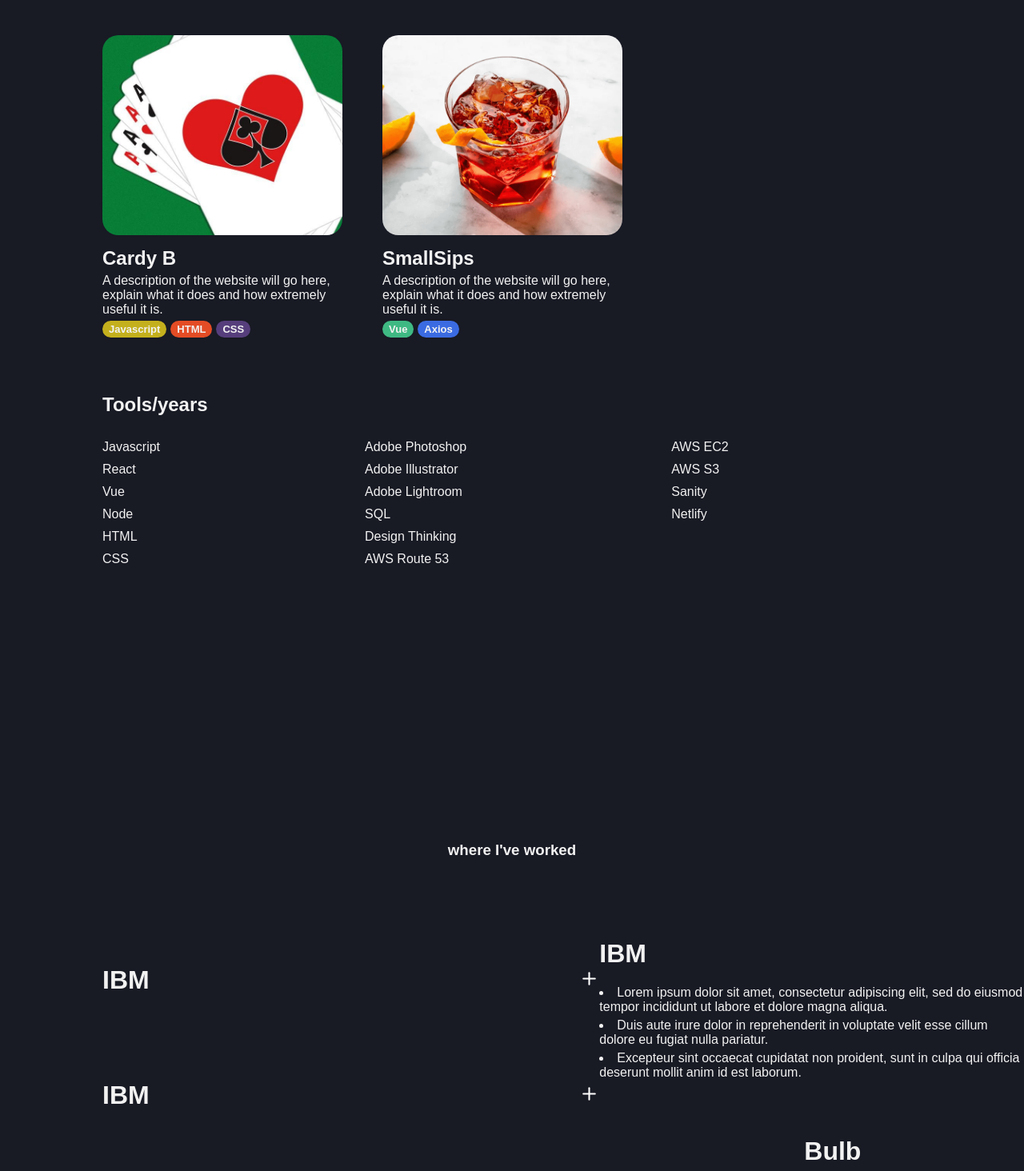
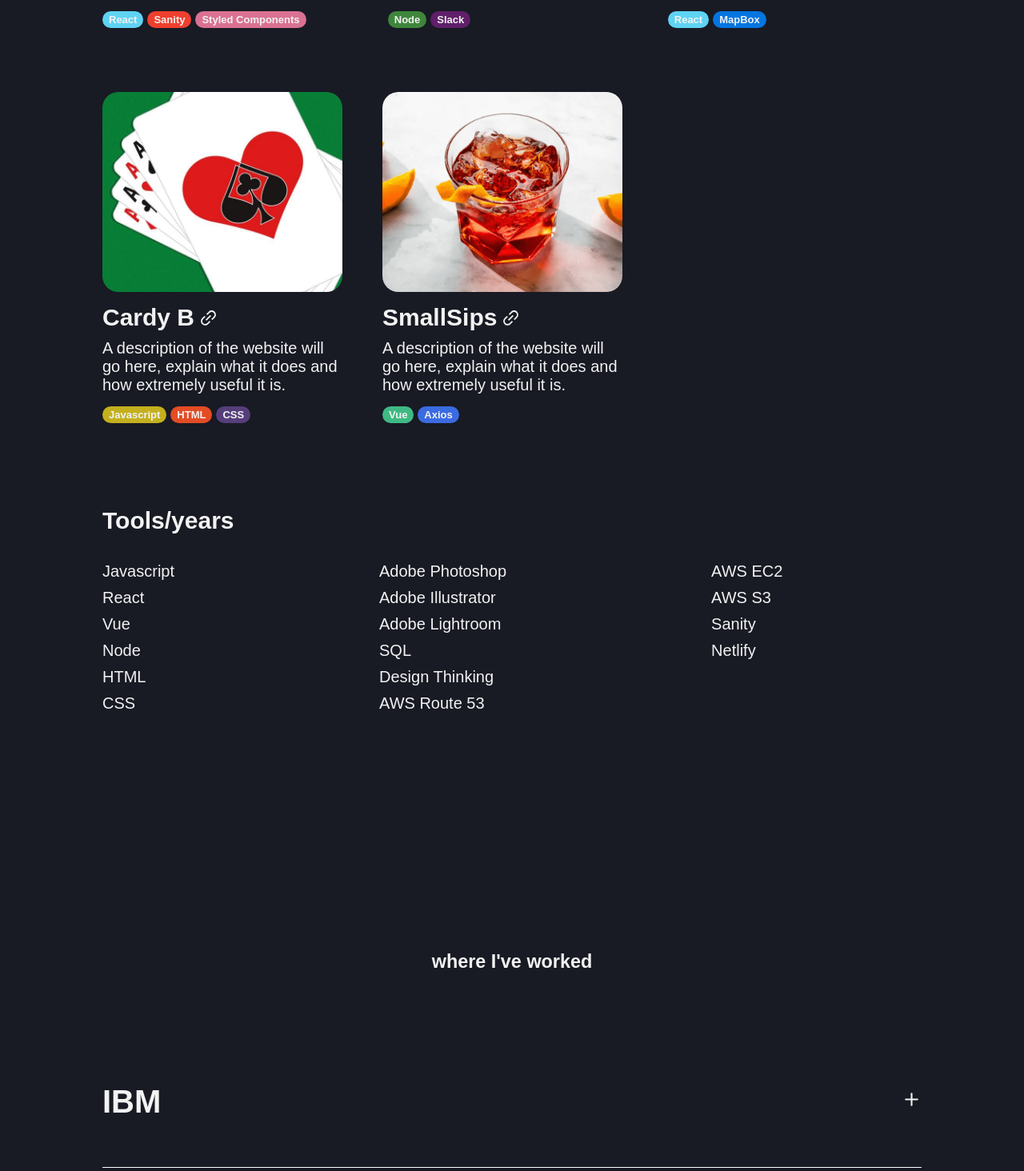
Before and after one commit to tristanp1407/tristanplet.com, a React (Create React App) app: page / in a window 1280 px wide. Shown: the part 1326-2790 px from the top of the page at 80% size. Built offline with nearby package versions, Linux system fonts and the light colour scheme.

Commit message:
finilised drop down and added icon

```diff
--- a/public/index.html
+++ b/public/index.html
@@ -24,7 +24,7 @@
       work correctly both with client-side routing and a non-root public URL.
       Learn how to configure a non-root public URL by running `npm run build`.
     -->
-    <title>React App</title>
+    <title>Tristan Plet</title>
   </head>
   <body>
     <noscript>You need to enable JavaScript to run this app.</noscript>
--- a/src/components/HomePage/HomePage.js
+++ b/src/components/HomePage/HomePage.js
@@ -5,7 +5,6 @@ import Hello from "../Hello/Hello";
 import SectionHeader from "../SectionHeader/SectionHeader";
 import Projects from "../Projects/Projects";
 import ToolKit from "../ToolKit/ToolKit";
-import Work from "../Work/Work";
 import AboutMe from "../AboutMe/AboutMe";
 import Accordion from "../Work/Accordion/Accordion";
 
@@ -31,7 +30,6 @@ export default function HomePage(theme) {
 
         <S.Section alignItems={"flex-start"}>
           <Accordion />
-          <Work />
         </S.Section>
 
         <SectionHeader text={"other things I like to do"} />
--- a/src/components/Projects/Tile/Tile.js
+++ b/src/components/Projects/Tile/Tile.js
@@ -1,19 +1,26 @@
 import React from "react";
 import * as S from "./Tile.styled";
+import { IconContext } from "react-icons";
+import { AiOutlineLink } from "react-icons/ai";
 
 export default function Tile(props) {
+  let iconColor = (props) => props.theme.fontColor;
+
   return (
+    <IconContext.Provider value={{ color: iconColor, size: "25px" }}>
       <S.OneProject>
         <S.Tile href={props.href} target="_blank">
           <S.IMG src={props.image}></S.IMG>
         </S.Tile>
+
         <S.ProjectInfo>
-        <a href={props.href}>
-          <S.ProjectTitle>{props.name}</S.ProjectTitle>
-        </a>
+          <S.TitleWrapper href={props.href}>
+            <S.ProjectTitle>{props.name}</S.ProjectTitle> <AiOutlineLink />
+          </S.TitleWrapper>
 
           <S.ProjectDescription>{props.description}</S.ProjectDescription>
         </S.ProjectInfo>
+
         <S.ToolsList>
           {props.tools.map((tool, i) => {
             return (
@@ -24,5 +31,6 @@ export default function Tile(props) {
           })}
         </S.ToolsList>
       </S.OneProject>
+    </IconContext.Provider>
   );
 }
--- a/src/components/Projects/Tile/Tile.styled.js
+++ b/src/components/Projects/Tile/Tile.styled.js
@@ -6,7 +6,7 @@ export const OneProject = styled.div`
   display: flex;
   flex-direction: column;
   align-items: flex-start;
-  margin: 0 50px 50px 0;
+  margin: 0 50px 80px 0;
 
   @media (max-width: 768px) {
     margin: 20px auto;
@@ -40,27 +40,36 @@ export const ProjectInfo = styled.div`
   flex-direction: column;
   align-items: flex-start;
   color: ${(props) => props.theme.fontColor};
+`;
 
-  a {
-    text-decoration: none;
-    color: ${(props) => props.theme.fontColor};
+export const TitleWrapper = styled.a`
+  display: flex;
+  flex-direction: row;
+  justify-content: space-between;
+  align-items: center;
+  text-decoration: none;
+  color: ${(props) => props.theme.fontColor};
+  margin: 15px 0 10px 0;
+
+  svg {
+    transition: transform 0.5s;
+  }
+
+  :hover > svg {
+    transform: rotate(360deg);
   }
 `;
 
 export const ProjectTitle = styled.h2`
-  margin: 15px 0 0 0;
-
-  @media (max-width: 768px) {
-    margin: 0;
-  }
+  margin: 0 5px 0 0;
   :hover {
     opacity: 0.9;
   }
 `;
 
 export const ProjectDescription = styled.p`
-  margin: 5px 0 0 0;
   max-width: ${tileWidth};
+  margin: 0;
 `;
 
 export const ToolsList = styled.div`
@@ -68,6 +77,7 @@ export const ToolsList = styled.div`
   flex-direction: row;
   flex-wrap: wrap;
   align-items: flex-start;
+  margin-top: 10px;
 `;
 
 export const ToolPill = styled.div`
--- a/src/components/Work/Accordion/Accordion.js
+++ b/src/components/Work/Accordion/Accordion.js
@@ -3,13 +3,42 @@ import * as S from "./Accordion.styled";
 import { IconContext } from "react-icons";
 import { FiPlus, FiMinus } from "react-icons/fi";
 
-let Data = [
-  { name: "IBM", description: "some text in here" },
-  { name: "IBM", description: "some text in here" },
-  { name: "IBM", description: "some text in here" },
-];
+export default function Accordion(props) {
+  let jobs = [
+    {
+      title: "IBM",
+      listItems: [
+        "Lorem ipsum dolor sit amet, consectetur adipiscing elit, sed do eiusmod tempor incididunt ut labore et dolore magna aliqua.",
+        "Duis aute irure dolor in reprehenderit in voluptate velit esse cillum dolore eu fugiat nulla pariatur.",
+        "Excepteur sint occaecat cupidatat non proident, sunt in culpa qui officia deserunt mollit anim id est laborum.",
+      ],
+    },
+    {
+      title: "Bulb",
+      listItems: [
+        "Lorem ipsum dolor sit amet, consectetur adipiscing elit, sed do eiusmod tempor incididunt ut labore et dolore magna aliqua.",
+        "Duis aute irure dolor in reprehenderit in voluptate velit esse cillum dolore eu fugiat nulla pariatur.",
+        "Excepteur sint occaecat cupidatat non proident, sunt in culpa qui officia deserunt mollit anim id est laborum.",
+      ],
+    },
+    {
+      title: "Proper Mugs",
+      listItems: [
+        "Lorem ipsum dolor sit amet, consectetur adipiscing elit, sed do eiusmod tempor incididunt ut labore et dolore magna aliqua.",
+        "Duis aute irure dolor in reprehenderit in voluptate velit esse cillum dolore eu fugiat nulla pariatur.",
+        "Excepteur sint occaecat cupidatat non proident, sunt in culpa qui officia deserunt mollit anim id est laborum.",
+      ],
+    },
+    {
+      title: "T-Shirts",
+      listItems: [
+        "Lorem ipsum dolor sit amet, consectetur adipiscing elit, sed do eiusmod tempor incididunt ut labore et dolore magna aliqua.",
+        "Duis aute irure dolor in reprehenderit in voluptate velit esse cillum dolore eu fugiat nulla pariatur.",
+        "Excepteur sint occaecat cupidatat non proident, sunt in culpa qui officia deserunt mollit anim id est laborum.",
+      ],
+    },
+  ];
 
-export default function Accordion() {
   const [clicked, setClicked] = useState(false);
 
   const toggle = (index) => {
@@ -22,18 +51,23 @@ export default function Accordion() {
   };
 
   return (
-    <IconContext.Provider value={{ color: "white", size: "25px" }}>
+    <IconContext.Provider
+      value={{ color: (props) => props.theme.fontColor, size: "25px" }}
+    >
       <S.Container>
         <S.Wrapper>
-          {Data.map((item, index) => {
+          {jobs.map((item, index) => {
             return (
               <>
                 <S.Wrap onClick={() => toggle(index)} key={index}>
-                  <h1>{item.name} </h1>
+                  <h1>{item.title} </h1>
                   <span>{clicked === index ? <FiMinus /> : <FiPlus />} </span>
                 </S.Wrap>
                 {clicked === index ? (
                   <S.DropDown>
+                    {item.listItems.map((listItem, index) => {
+                      return <li key={index}>{listItem}</li>;
+                    })}
                     <p>{item.description}</p>
                   </S.DropDown>
                 ) : null}
--- a/src/components/Work/Accordion/Accordion.styled.js
+++ b/src/components/Work/Accordion/Accordion.styled.js
@@ -2,7 +2,7 @@ import styled from "styled-components";
 
 export const Container = styled.div`
   color: ${(props) => props.theme.fontColor};
-  width: 100%;
+  width: 80vw;
 `;
 
 export const Wrapper = styled.div`
@@ -15,6 +15,7 @@ export const Wrap = styled.div`
   width: 100%;
   align-items: center;
   justify-content: space-between;
+  border-bottom: 1px solid white;
 
   cursor: pointer;
 
@@ -24,5 +25,10 @@ export const Wrap = styled.div`
 `;
 
 export const DropDown = styled.div`
-  /*  */
+  padding: 30px 0;
+
+  li {
+    list-style: none;
+    margin: 30px 0;
+  }
 `;
--- a/src/index.css
+++ b/src/index.css
@@ -1,13 +1,14 @@
 body {
   margin: 0;
-  font-family: -apple-system, BlinkMacSystemFont, 'Segoe UI', 'Roboto', 'Oxygen',
-    'Ubuntu', 'Cantarell', 'Fira Sans', 'Droid Sans', 'Helvetica Neue',
+  font-family: -apple-system, BlinkMacSystemFont, "Segoe UI", "Roboto", "Oxygen",
+    "Ubuntu", "Cantarell", "Fira Sans", "Droid Sans", "Helvetica Neue",
     sans-serif;
   -webkit-font-smoothing: antialiased;
   -moz-osx-font-smoothing: grayscale;
+  outline: none;
 }
 
 code {
-  font-family: source-code-pro, Menlo, Monaco, Consolas, 'Courier New',
+  font-family: source-code-pro, Menlo, Monaco, Consolas, "Courier New",
     monospace;
 }
--- a/src/themes.js
+++ b/src/themes.js
@@ -22,6 +22,7 @@ const GlobalStyles = createGlobalStyle`
 body{
     font-family: 'Rubik', sans-serif;
     font-weight: 300;
+    font-size: 1.25rem;
 }
 
 
```
Also changed, not shown: public/logo192.png. Lines whose indentation alone changed are shown as unchanged.
